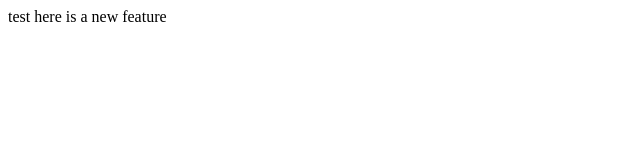
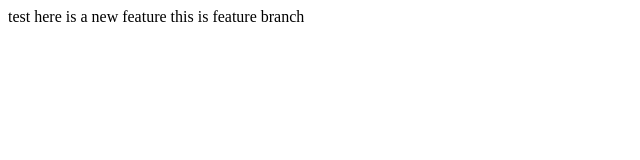
Before and after one commit to drajwal1511/lec1, a plain HTML site: page index.html in a window 1280 px wide. Shown: the whole page, without its empty margins (0-640 px from the left). Drawn offline with Linux system fonts and the light colour scheme.

Commit message:
Update index.html

```diff
--- a/index.html
+++ b/index.html
@@ -6,6 +6,8 @@
 <body>
 	test
 	here is a new feature
+	this is feature branch
+
 
 </body>
 </html>
```
